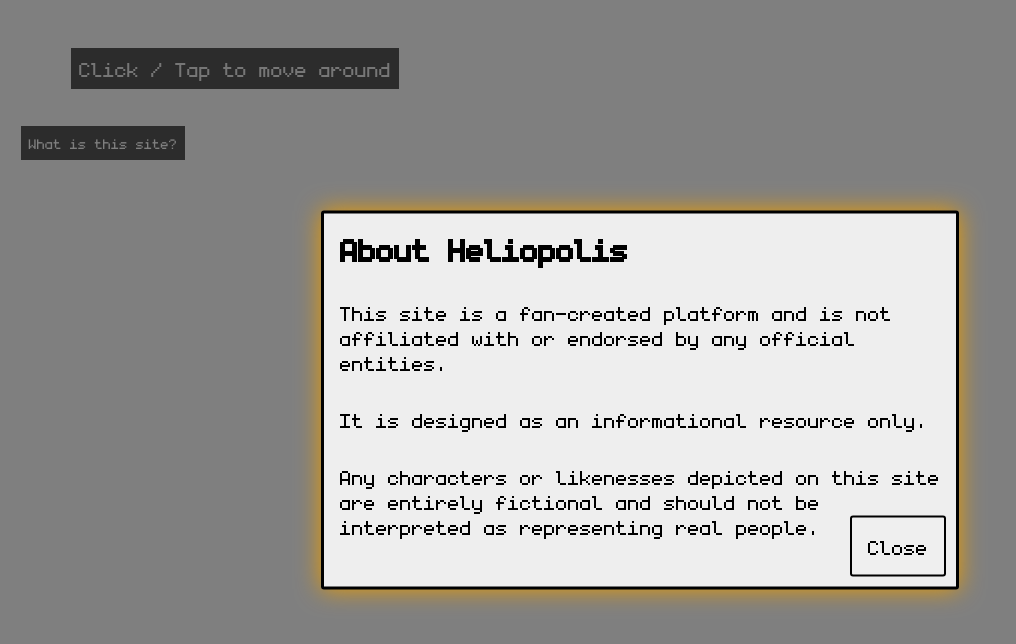
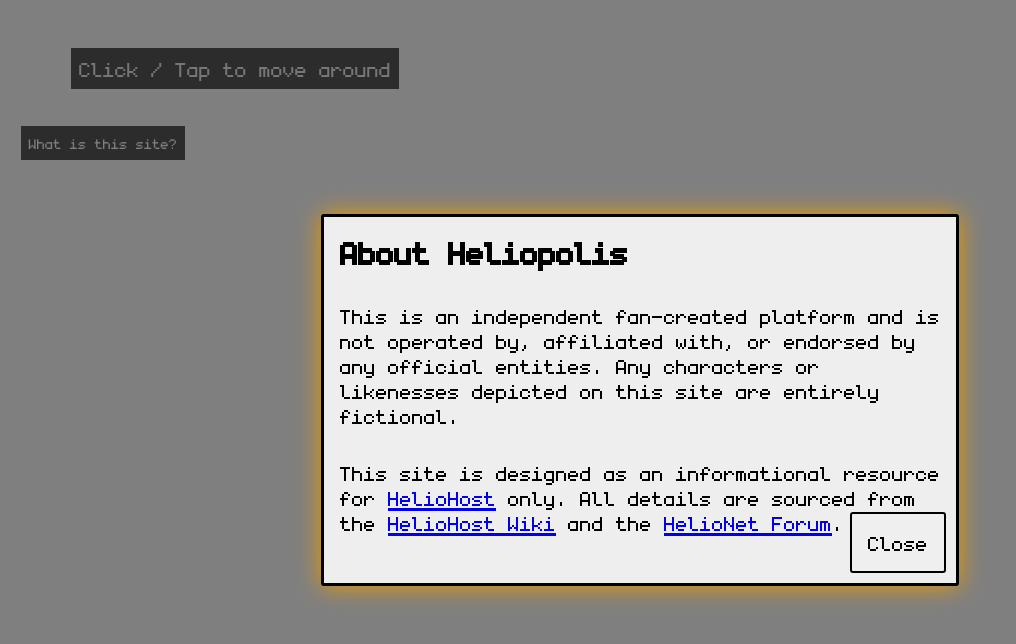
Before and after one commit to kazvee/heliopolis, a website built with Vite: page index.html in a window 1280 px wide. Both pictures are taken after a click on the link "What is this site?". Shown: the whole page, without its empty margins (0-1016 px from the left). Built offline with nearby package versions, Linux system fonts and the light colour scheme; what kaplay, passive-events-support would draw is missing.

Commit message:
chore: improve phrasing of 'What is this site?' link pop-up

```diff
--- a/index.html
+++ b/index.html
@@ -28,10 +28,8 @@
   <div id='info-overlay'></div>
   <div id='info-popup'>
     <h2>About Heliopolis</h2>
-    <p>This site is a fan-created platform and is not affiliated with or endorsed by any official entities.</p>
-    <p>It is designed as an informational resource only.</p>
-    <p>Any characters or likenesses depicted on this site are entirely fictional and should not be interpreted as
-      representing real people.</p>
+    <p>This is an independent fan-created platform and is not operated by, affiliated with, or endorsed by any official entities. Any characters or likenesses depicted on this site are entirely fictional.</p>
+    <p>This site is designed as an informational resource for <a href="https://heliohost.org/" target="_blank">HelioHost</a> only. All details are sourced from the <a href="https://wiki.helionet.org/" target="_blank">HelioHost Wiki</a> and the <a href="https://helionet.org/" target="_blank">HelioNet Forum</a>.</p>
     <button id='info-popup-close-btn'>Close</button>
   </div>
   <script type='module' src='src/main.js'></script>
```
